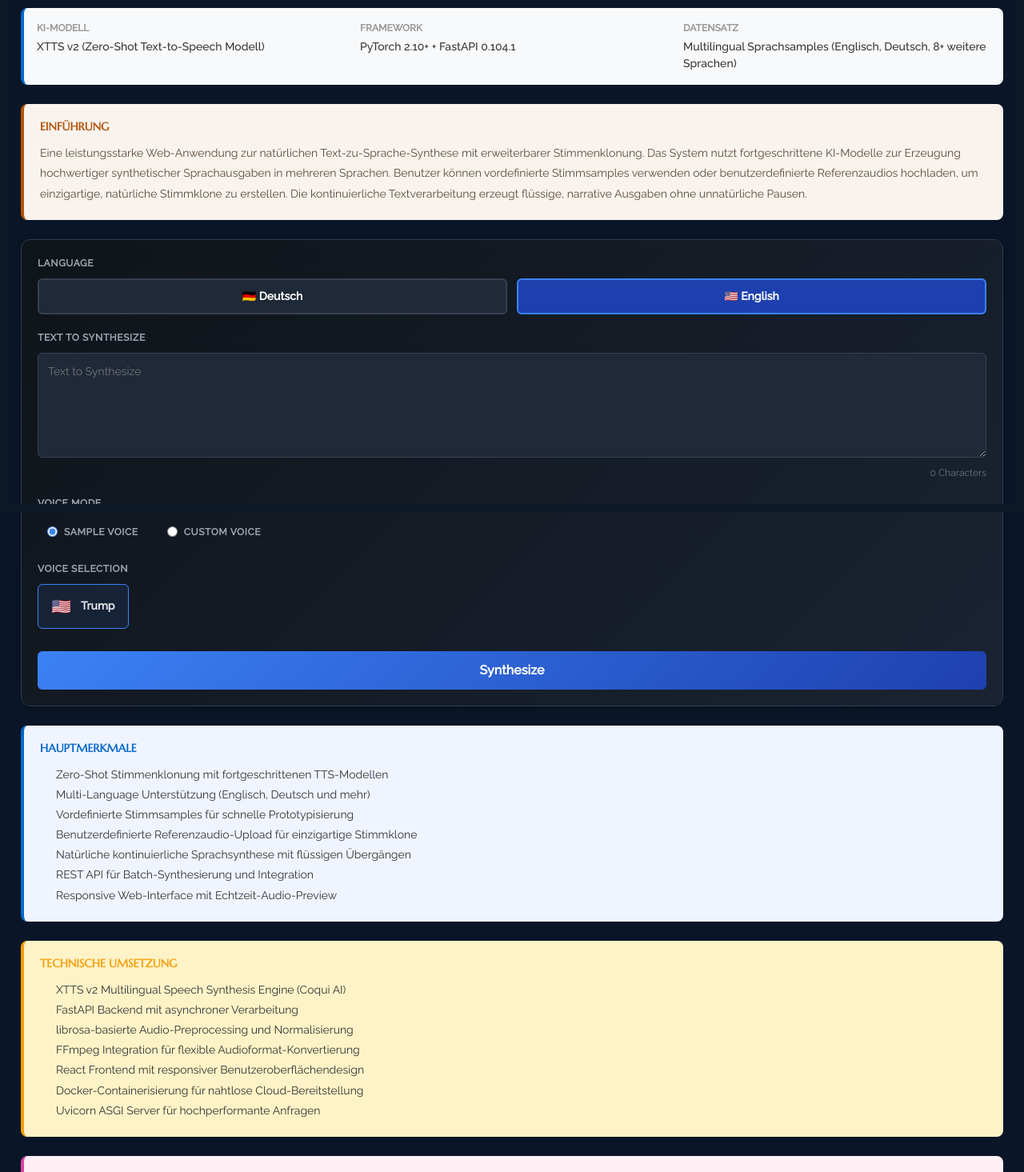
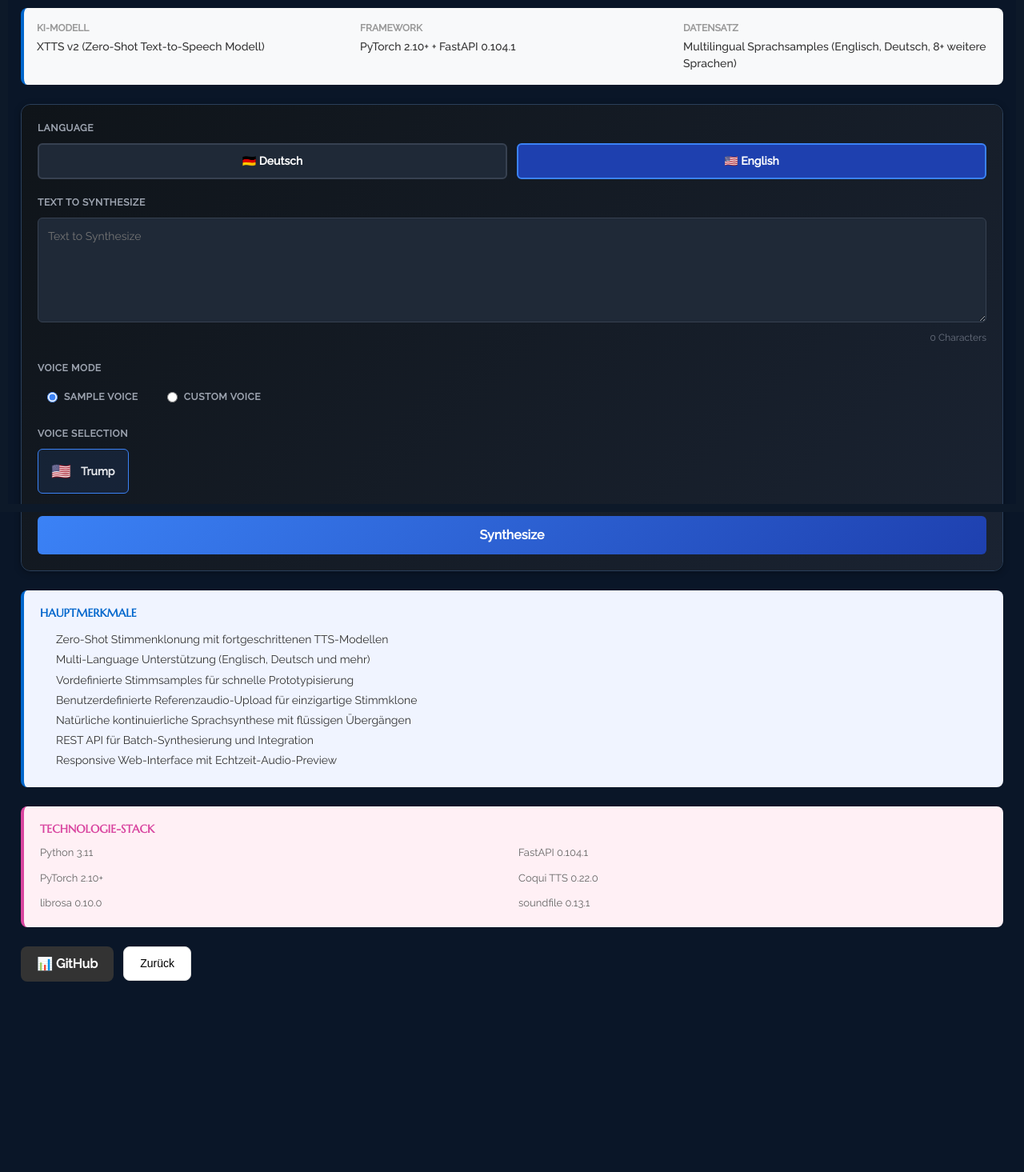
Before and after one commit to shaofei-liu/portfolio, a React (Create React App) app: page /portfolio/project1 in a window 1280 px wide. Shown: the part 160-1625 px from the top of the page at 80% size. After the commit the page ends 1403 px from the top, so only its background shows below. Built offline with nearby package versions, Linux system fonts and the light colour scheme.

Commit message:
Simplify: Remove Introduction and Technical Implementation sections from Project 1 for cleaner embedded view

```diff
--- a/src/pages/portfolio/ProjectView.js
+++ b/src/pages/portfolio/ProjectView.js
@@ -38,8 +38,6 @@ export default function ProjectView() {
   if (project.id === "project1") {
     const details = projectDetails.project1 || {};
     const keyFeatures = lang === 'en' ? details.keyFeatures_en : details.keyFeatures_de;
-    const codeFeatures = lang === 'en' ? details.codeFeatures_en : details.codeFeatures_de;
-    const introduction = lang === 'en' ? details.introduction_en : details.introduction_de;
 
     return (
       <div className="project-view" style={{ padding: 16 }}>
@@ -84,24 +82,6 @@ export default function ProjectView() {
           </div>
         </div>
 
-        {/* Introduction Section */}
-        {introduction && (
-          <div style={{
-            marginBottom: "24px",
-            padding: "20px",
-            backgroundColor: "#f9f3ee",
-            borderRadius: "8px",
-            borderLeft: "4px solid #b45309"
-          }}>
-            <h4 style={{ margin: "0 0 12px 0", color: "#b45309", fontSize: "14px", fontWeight: "600", textTransform: "uppercase" }}>
-              {lang === 'en' ? "Introduction" : "Einführung"}
-            </h4>
-            <p style={{ margin: 0, color: "#5a4a3a", fontSize: "14px", lineHeight: "1.8" }}>
-              {introduction}
-            </p>
-          </div>
-        )}
-
         {/* Voice Synthesis App Container */}
         <div style={{
           margin: "0 0 24px 0",
@@ -128,26 +108,6 @@ export default function ProjectView() {
             </h4>
             <ul style={{ margin: 0, paddingLeft: "20px", color: "#333", fontSize: "14px", lineHeight: "1.8" }}>
               {keyFeatures.map((feature, idx) => (
-                <li key={idx}>{feature}</li>
-              ))}
-            </ul>
-          </div>
-        )}
-
-        {/* Code Features */}
-        {codeFeatures && codeFeatures.length > 0 && (
-          <div style={{
-            marginBottom: "24px",
-            padding: "20px",
-            backgroundColor: "#fef3c7",
-            borderRadius: "8px",
-            borderLeft: "4px solid #f59e0b"
-          }}>
-            <h4 style={{ margin: "0 0 12px 0", color: "#f59e0b", fontSize: "14px", fontWeight: "600", textTransform: "uppercase" }}>
-              {lang === 'en' ? "Technical Implementation" : "Technische Umsetzung"}
-            </h4>
-            <ul style={{ margin: 0, paddingLeft: "20px", color: "#333", fontSize: "14px", lineHeight: "1.8" }}>
-              {codeFeatures.map((feature, idx) => (
                 <li key={idx}>{feature}</li>
               ))}
             </ul>
```
